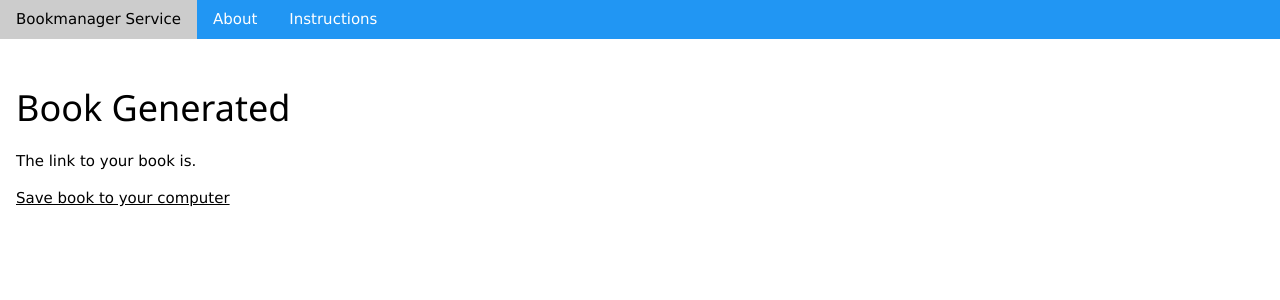
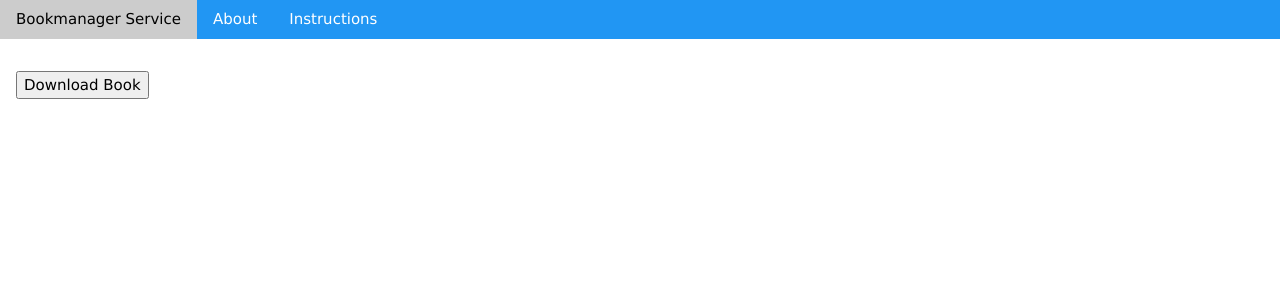
Before and after one commit to cyberaide/bookmanager-service, a Flask app: template cloudmesh/bookmanagerservice/service/templates/linktobook.html in a window 1280 px wide. Shown: the top 300 px of the page. Run offline with Flask 2, Linux system fonts and the light colour scheme; the template is opened without the code that fills it: most values are stand-ins (such as "Sample title", 1, 10 or a date in 2020); some libraries are stand-ins or nearby versions.

Commit message:
service work with download button now!

```diff
--- a/cloudmesh/bookmanagerservice/service/app.py
+++ b/cloudmesh/bookmanagerservice/service/app.py
@@ -11,10 +11,10 @@ import json
 import getdata
 from pprint import pprint
 from generateYAML import yamlGenerator
-
+UPLOAD_FOLDER = '/opt/project/bookmanager-service/dest/'
 
 app = Flask(__name__)
-app.config['DEST'] = "/opt/project/bookmanager-service/dest/"
+app.config['UPLOAD_FOLDER'] = UPLOAD_FOLDER
 Misaka(app, fenced_code=True, highlight=True)
 bks = getdata.getBooks(onlybooks=True)
 
@@ -56,6 +56,9 @@ def chapterselection(book):
 def genyaml():
     return "Generate YAML File & PUSH TO Book Service"
 
+@app.route("/download/<string:flname>")
+def download(flname):
+    return send_from_directory(directory=app.config['UPLOAD_FOLDER'], filename=flname, as_attachment=True)
 
 @app.route('/receivedata', methods=['GET', 'POST'])
 def receive_data():
@@ -64,24 +67,8 @@ def receive_data():
     for i in range(0,len(data)):
         data[i] = json.loads(data[i])
     flnm = yamlGenerator(bktit[0], data)
-
     subprocess.run('bookmanager /opt/project/bookmanager-service/books/booksgenerated/nai_test.yaml get', shell = True)
-    subprocess.run('bookmanager /opt/project/bookmanager-service/books/booksgenerated/nai_test.yaml pdf', shell=True)
-    #link = r'/opt/project/bookmanager-service/dest/' +  flnm
-    #file = open(link, 'rb')
-    #returnfile = file.read()
-    #file.close()
-    #return Response(returnfile,
-    #                mimetype="application/xhtml+xml",
-    #                headers={"Content-disposition":
-    #                             "attachment; filename=tst.epub"})
-
-    #application/epub+zip
-    #print(link)
-    #return send_file(app.config['DEST'] +  'book.html', attachment_filename = flnm, as_attachment=True)#mimetype ="application/epub" )
-    return send_from_directory(directory = app.config['DEST'], filename = "book.html", as_attachment=True)#, mimetype ="application/epub+zip")
-    #return render_template(app.config['DEST'] +  'book.html')
-
+    return render_template('linktobook.html', data = flnm)
 
 if __name__ == '__main__':
     app.run(debug=True)
--- a/cloudmesh/bookmanagerservice/service/templates/linktobook.html
+++ b/cloudmesh/bookmanagerservice/service/templates/linktobook.html
@@ -8,9 +8,7 @@
   {% extends "template.html" %}
    {% block content %}
        <div class="w3-container w3-padding-32">
-           <h1>Book Generated</h1>
-           <p>The link to your book is.</p>
-           <a href="file:///{{ data }}" download="book.epub">Save book to your computer </a>
+           <a href="{{ url_for('download', flname =data) }}"> <button class = 'btn btn-default'>Download Book</button> </a>
        </div>
 
    {% endblock %}
--- a/cloudmesh/bookmanagerservice/service/templates/template.html
+++ b/cloudmesh/bookmanagerservice/service/templates/template.html
@@ -10,7 +10,7 @@
      <nav class="w3-bar w3-blue">
          <a href="{{ url_for('home') }}" class="w3-button w3-bar-item">Bookmanager Service</a>
          <a href="{{ url_for('about') }}" class="w3-button w3-bar-item">About</a>
-         <a href="{{ url_for('manual') }}" class="w3-button w3-bar-item">Instructions</a>
+            <a href="{{ url_for('manual') }}" class="w3-button w3-bar-item">Instructions</a>
      </nav>
      {% block content %}
       {% endblock %}
```
